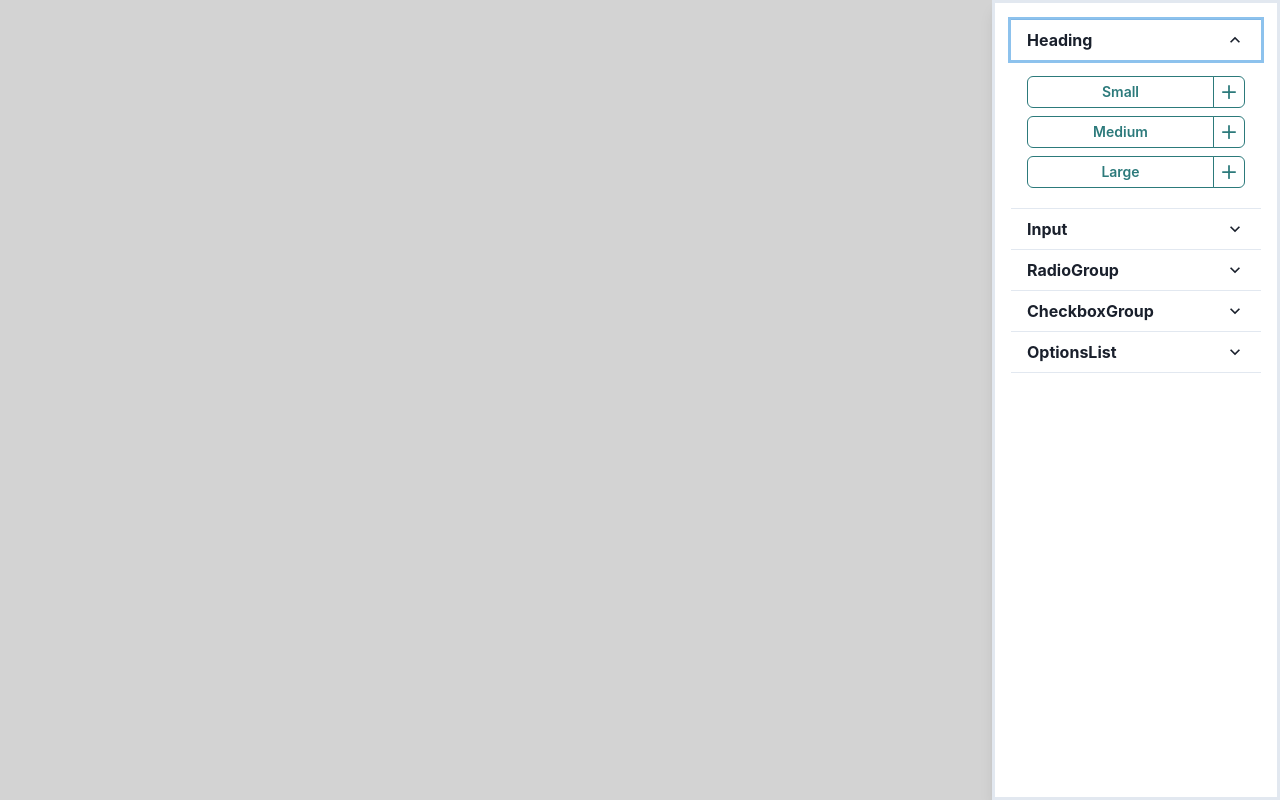
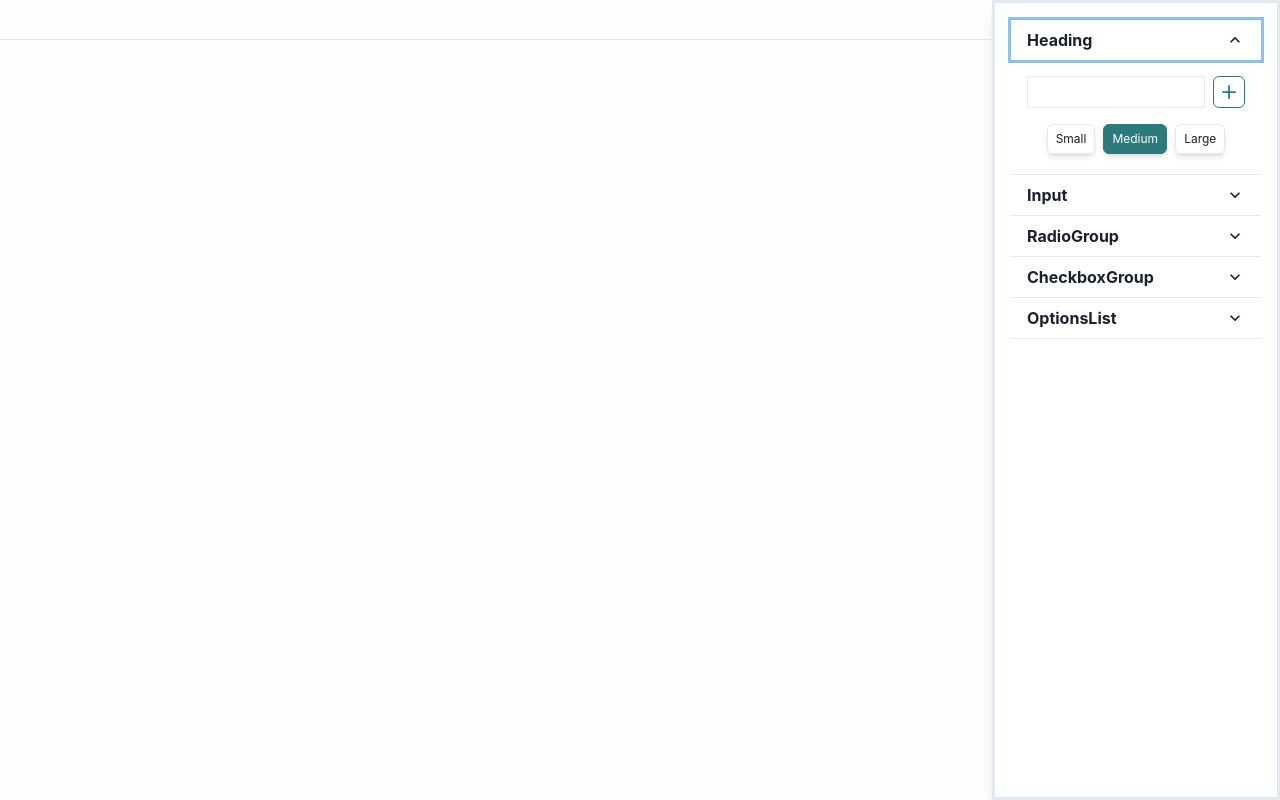
Before and after one commit to arsh1198/Form-Builder-ReactJS, a Next.js app: page /builder in a window 1280 px wide. Both pictures are taken after a click on the button "Heading". Built offline with nearby package versions, Linux system fonts and the light colour scheme.

Commit message:
sidebar changes

```diff
--- a/components/BlocksSidebar.js
+++ b/components/BlocksSidebar.js
@@ -1,24 +1,87 @@
 import {
-  Flex,
+  useRadioGroup,
+  useRadio,
+  Input,
   Text,
-  Center,
-  ButtonGroup,
-  Button,
   IconButton,
   Box,
   VStack,
-  useDisclosure,
   Accordion,
   AccordionButton,
   AccordionIcon,
   AccordionPanel,
   AccordionItem,
-  Heading,
+  HStack,
 } from "@chakra-ui/react";
 import { AddIcon } from "@chakra-ui/icons";
 
-const AddButton = ({ data, k }) => {
-  console.log("key =>", k);
+function RadioCard(props) {
+  const { getInputProps, getCheckboxProps } = useRadio(props);
+
+  const input = getInputProps();
+  const checkbox = getCheckboxProps();
+
+  return (
+    <Box as="label">
+      <input {...input} />
+      <Box
+        {...checkbox}
+        cursor="pointer"
+        borderWidth="1px"
+        borderRadius="md"
+        boxShadow="md"
+        _checked={{
+          bg: "teal.600",
+          color: "white",
+          borderColor: "teal.600",
+        }}
+        _focus={{
+          boxShadow: "outline",
+        }}
+        px="0.5em"
+        py="0.3em"
+      >
+        <Text fontSize="12px">{props.children}</Text>
+      </Box>
+    </Box>
+  );
+}
+
+const Tabs = ({ text, keys }) => {
+  const { getRootProps, getRadioProps } = useRadioGroup({
+    name: "headingSizes",
+    defaultValue: "Medium",
+    onChange: console.log,
+  });
+
+  const group = getRootProps();
+
+  return (
+    <VStack spacing={4}>
+      <HStack>
+        <Input size="sm" />
+        <IconButton
+          variant="outline"
+          colorScheme="teal"
+          size="sm"
+          icon={<AddIcon />}
+        />
+      </HStack>
+      <HStack {...group}>
+        {text.map((value) => {
+          const radio = getRadioProps({ value });
+          return (
+            <RadioCard key={value} {...radio}>
+              {value}
+            </RadioCard>
+          );
+        })}
+      </HStack>
+    </VStack>
+  );
+};
+
+const MenuItem = ({ data, k }) => {
   return (
     <AccordionItem>
       <AccordionButton>
@@ -29,22 +92,7 @@ const AddButton = ({ data, k }) => {
       </AccordionButton>
       <AccordionPanel>
         <VStack mt={2}>
-          {data.map((text) => {
-            return (
-              <ButtonGroup
-                colorScheme="teal"
-                size="sm"
-                w="100%"
-                isAttached
-                variant="outline"
-              >
-                <Button w="100%" mr="-px">
-                  {text}
-                </Button>
-                <IconButton icon={<AddIcon />}></IconButton>
-              </ButtonGroup>
-            );
-          })}
+          <Tabs text={data} keys={k} />;
         </VStack>
       </AccordionPanel>
     </AccordionItem>
@@ -62,9 +110,9 @@ const BlocksSidebar = () => {
   return (
     <Box>
       <VStack h="100%" p={4} borderRadius="lg">
-        <Accordion w="100%">
+        <Accordion w="100%" allowToggle>
           {Object.keys(blocks).map((key) => {
-            return <AddButton data={blocks[key]} k={key} />;
+            return <MenuItem data={blocks[key]} k={key} />;
           })}
         </Accordion>
       </VStack>
--- /dev/null
+++ b/components/buildingBlocks/HeadingBuilder.js
@@ -0,0 +1,18 @@
+import { Heading, Box, Input, FormControl } from "@chakra-ui/react";
+import { useState } from "react";
+
+const HeadingBuilder = () => {
+  const [value, setValue] = useState("");
+  return (
+    <>
+      <Input
+        variant="flushed"
+        onChange={(e) => setValue(e.target.value)}
+        type="text"
+      />
+      <Heading>{value}</Heading>
+    </>
+  );
+};
+
+export default HeadingBuilder;
--- a/pages/builder.js
+++ b/pages/builder.js
@@ -1,11 +1,14 @@
 import { Box, Flex } from "@chakra-ui/react";
 import BlocksSidebar from "../components/BlocksSidebar";
+import HeadingBuilder from "../components/buildingBlocks/HeadingBuilder";
 
 export default function Builder() {
   return (
     <Box>
       <Flex>
-        <Box h="100vh" bg="lightgrey" flex={1}></Box>
+        <Box h="100vh" bg="#fefefe" flex={1}>
+          <HeadingBuilder />
+        </Box>
         <Box boxShadow="lg" borderWidth={3} h="100vh" w="18rem">
           <BlocksSidebar />
         </Box>
```
